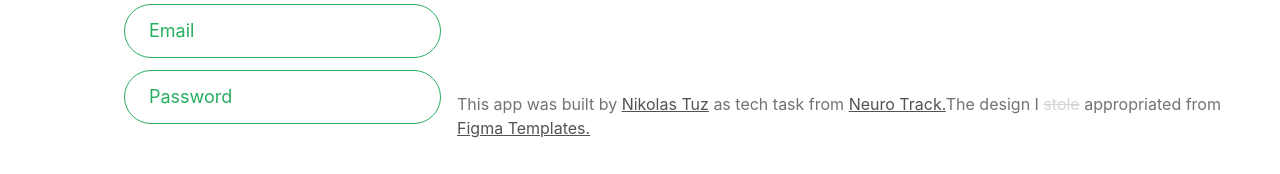
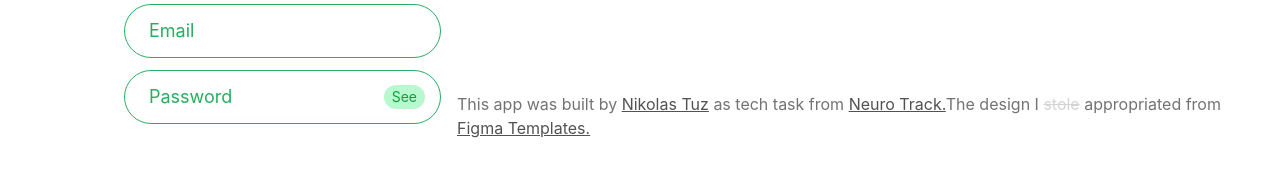
Before and after one commit to nikolas-tuz/tech-task-telegram-front, a Next.js app: page / in a window 1280 px wide. Shown: the part 312-486 px from the top of the page. Built offline with nearby package versions, Linux system fonts and the light colour scheme.

Commit message:
Implemented ability to see or hide the password input;

```diff
--- /dev/null
+++ b/components/Badges/SmallBadge.tsx
@@ -0,0 +1,18 @@
+// 'use client';
+
+import { ComponentPropsWithoutRef } from 'react';
+
+type SmallBadgeType = {
+  mode: `red` | `green`
+  // children: ReactNode;
+} & ComponentPropsWithoutRef<'span'>;
+
+export default function SmallBadge({ className, mode, ...props }: SmallBadgeType) {
+  const appliedStyles = mode === `red` ? `bg-red-200 text-red-600` : `bg-green-200  text-green-600`;
+  return (
+    <>
+        <span {...props} className={`absolute top-1/2 -translate-y-1/2 right-4 ${className} ${appliedStyles}
+        text-sm rounded-full px-2 py-0.5 transition-all duration-200 hover:scale-105 cursor-pointer`}>{props.children}</span>
+    </>
+  );
+}
--- a/components/Inputs/Input.tsx
+++ b/components/Inputs/Input.tsx
@@ -1,20 +1,33 @@
-// 'use client';
+'use client';
 
-import { ComponentPropsWithoutRef } from 'react';
+import { ComponentPropsWithoutRef, useState } from 'react';
+import DivContainer from '@/components/UI/DivContainer';
+import SmallBadge from '@/components/Badges/SmallBadge';
 
 type InputType = {
   invalid?: boolean;
+  password?: boolean;
   // children: ReactNode;
 } & ComponentPropsWithoutRef<'input'>;
 
-export default function Input({ required = true, invalid, className, ...props }: InputType) {
+export default function Input({ required = true, invalid, type, password, className, ...props }: InputType) {
+  const [passwordSeen, setPasswordSeen] = useState(false);
+
   const appliedStyles = !invalid ? `text-[#27AE60] placeholder-[#27AE60] border-[#27AE60]`
     : `text-red placeholder-red-500 border-red-500`;
+
   return (
-    <>
-      <input required={required} {...props} className={`${className} ${appliedStyles} px-6 py-3 rounded-full border
-       text-lg transition-all duration-300 placeholder-inherit
+    <DivContainer className={`flex justify-center relative`}>
+      <input type={password && passwordSeen ? `text` : password && !passwordSeen ? `password` : type}
+             required={required} {...props} className={`${className} ${appliedStyles} px-6 py-3 rounded-full border text-lg transition-all duration-300 placeholder-inherit
       outline-none focus:bg-green-50 active:bg-green-50 `} />
-    </>
+      {password && !passwordSeen && (
+        <SmallBadge mode={`green`} onClick={() => setPasswordSeen(true)}>See</SmallBadge>
+      )}
+
+      {password && passwordSeen && (
+        <SmallBadge mode={`green`} onClick={() => setPasswordSeen(false)}>Hide</SmallBadge>
+      )}
+    </DivContainer>
   );
 }
--- a/components/Layouts/Dashboard/Auth/LoginOntoSystem.tsx
+++ b/components/Layouts/Dashboard/Auth/LoginOntoSystem.tsx
@@ -70,9 +70,10 @@ export default function LoginOntoSystem({ className, setAuthState, ...props }: L
 
         <DivContainer className={`w-full flex flex-col gap-3 mb-14`}>
           <Input onFocus={() => setErrorMessage(``)} invalid={!!errorMessage} name={`email`} type={`email`}
-                 placeholder={`Email`} />
-          <Input onFocus={() => setErrorMessage(``)} invalid={!!errorMessage} name={`password`} type={`password`}
-                 placeholder={`Password`} />
+                 placeholder={`Email`} className={`w-full`} />
+          <Input password onFocus={() => setErrorMessage(``)} invalid={!!errorMessage} name={`password`}
+                 type={`password`}
+                 placeholder={`Password`} className={`w-full`} />
           {errorMessage && <ErrorMessage>{errorMessage}</ErrorMessage>}
         </DivContainer>
 
--- a/components/Layouts/Dashboard/Auth/RegisterOntoSystem.tsx
+++ b/components/Layouts/Dashboard/Auth/RegisterOntoSystem.tsx
@@ -14,6 +14,7 @@ import axios from 'axios';
 import { logIn } from '@/utils/auth/logIn';
 import BackdropMUI from '@/components/Backdrop/BackdropMUI';
 import { ErrorResponseType } from '@/utils/types/errorResponse.type';
+import { getTelegramSession } from '@/utils/auth/getTelegramSession';
 
 type RegisterOntoSystemType = {
   setAuthState: (state: AuthStateType) => void;
@@ -54,7 +55,7 @@ export default function RegisterOntoSystem({ className, setAuthState, ...props }
       }).then(res => res.data as any);
 
       if (registerUser?.user?.email) {
-        logIn(registerUser.access_token);
+        logIn(registerUser.access_token, getTelegramSession());
       }
     } catch (e) {
       setBackdropState(false);
@@ -70,11 +71,12 @@ export default function RegisterOntoSystem({ className, setAuthState, ...props }
         <TextNeutral className={`mb-4`}>Register Onto System</TextNeutral>
         <DivContainer className={`w-full flex flex-col gap-3 mb-14`}>
           <Input onFocus={() => setErrorMessage(``)} invalid={!!errorMessage} name={`email`} type={`email`}
-                 placeholder={`Email`} />
-          <Input onFocus={() => setErrorMessage(``)} invalid={!!errorMessage} name={`password`} type={`password`}
-                 placeholder={`Password`} />
+                 placeholder={`Email`} className={`w-full`} />
+          <Input password onFocus={() => setErrorMessage(``)} invalid={!!errorMessage} name={`password`}
+                 type={`password`}
+                 placeholder={`Password`} className={`w-full`} />
           <Input onFocus={() => setErrorMessage(``)} invalid={!!errorMessage} name={`confirmPassword`} type={`password`}
-                 placeholder={`Confirm Password`} />
+                 placeholder={`Confirm Password`} className={`w-full`} />
 
           {errorMessage && <ErrorMessage>{errorMessage}</ErrorMessage>}
         </DivContainer>
--- a/components/Layouts/Info/ErrorMessage.tsx
+++ b/components/Layouts/Info/ErrorMessage.tsx
@@ -10,7 +10,7 @@ type ErrorMessageType = {
 export default function ErrorMessage({ className, ...props }: ErrorMessageType) {
   return (
     <>
-      <DivContainer {...props} className={`flex items-center gap-3 ${className}`}>
+      <DivContainer {...props} className={`flex gap-3 ${className} text-left`}>
         <svg className={`w-8 h-8`} xmlns="http://www.w3.org/2000/svg" width="24" height="24" viewBox="0 0 24 24"
              fill="none">
           <path
```
